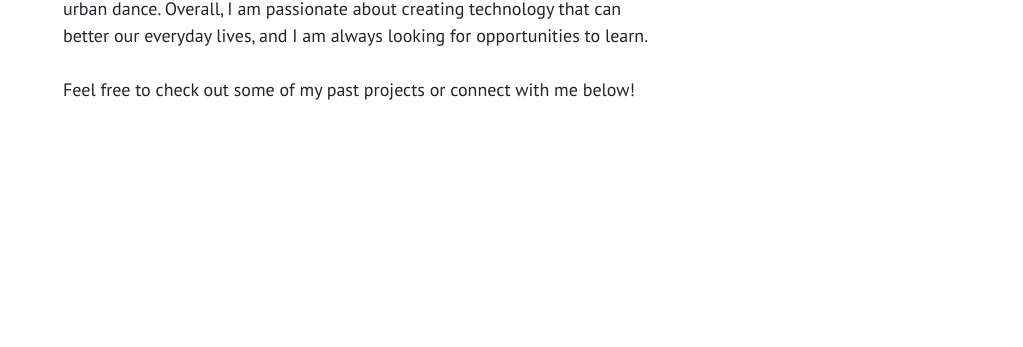
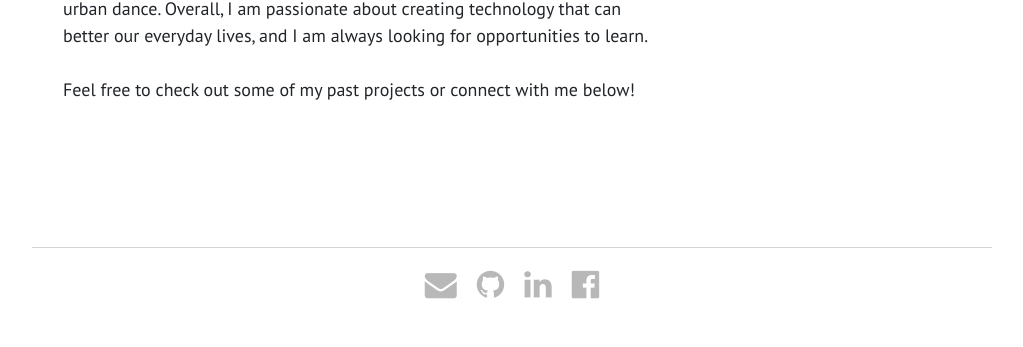
Before and after one commit to rlxu/rlxu.github.io, a plain HTML site: page index.html in a window 1280 px wide. Shown: the part 488-835 px from the top of the page, without its empty margins (128-1151 px from the left). Before the commit the page ends 800 px from the top, so only its background shows below. Drawn offline with nearby package versions, Linux system fonts and the light colour scheme; a web font is replaced by a local one.

Commit message:
Add footer with contact info

```diff
--- a/assets/css/styles.css
+++ b/assets/css/styles.css
@@ -86,3 +86,54 @@
   border: 2px solid #d3d3d3;
   margin-bottom: 20px;
 }
+
+.footer {
+  position: relative;
+  margin-top: 120px;
+  height: 100px;
+  line-height: 50px;
+}
+
+#footer-line {
+  display: block;
+  max-width: 1090px;
+  height: 1px;
+  border: 0;
+  border-top: 1px solid #d3d3d3;
+  margin-left: auto;
+  padding: 0;
+}
+
+.icon-row {
+  display: inline-block;
+}
+
+.icon-link {
+  text-decoration: none;
+}
+
+.icon-link:hover {
+  text-decoration: none;
+}
+
+.hover-opacity {
+  color: #b8b8b8;
+  margin-right: 10px;
+  margin-left: 10px;
+}
+
+.mail:hover {
+  color: #c71610;
+}
+
+.git:hover {
+  color: black;
+}
+
+.linkedin:hover {
+  color: #0077b5;
+}
+
+.fb:hover {
+  color: #3b5998;
+}
--- a/index.html
+++ b/index.html
@@ -15,6 +15,7 @@
     <title>Mary Xu</title>
     <link rel="icon" type="image/png" href="images/icon.png"/>
     <link rel="stylesheet" href="assets/css/styles.css">
+    <link rel="stylesheet" href="https://cdnjs.cloudflare.com/ajax/libs/font-awesome/4.7.0/css/font-awesome.min.css">
     <script src="assets/js/before.js"></script>
   </head>
   <body>
@@ -58,6 +59,25 @@
           </div>
         </div>
       </div>
+      <div class="footer">
+        <hr id="footer-line"/>
+        <div class="container">
+          <div class = "icon-row d-flex justify-content-center">
+            <a class="icon-link" href="mailto:ruili.xu@berkeley.edu" target="_blank">
+                <i class="fa fa-envelope hover-opacity mail fa-2x"></i>
+            </a>
+            <a class="icon-link" href="https://www.github.com/rlxu" target="_blank">
+                <i class="fa fa-github hover-opacity git fa-2x"></i>
+            </a>
+            <a class="icon-link" href="https://www.linkedin.com/in/ruili-xu/" target="_blank">
+                <i class="fa fa-linkedin hover-opacity linkedin fa-2x"></i>
+            </a>
+            <a class="icon-link" href="https://www.facebook.com/maryxu99" target="_blank">
+                <i class="fa fa-facebook-official hover-opacity fb fa-2x"></i>
+            </a>
+          </div>
+        </div>
+      </div>
     </div>
 
     <!-- JavaScript: jQuery, Popper.js, Bootstrap JS -->
```
